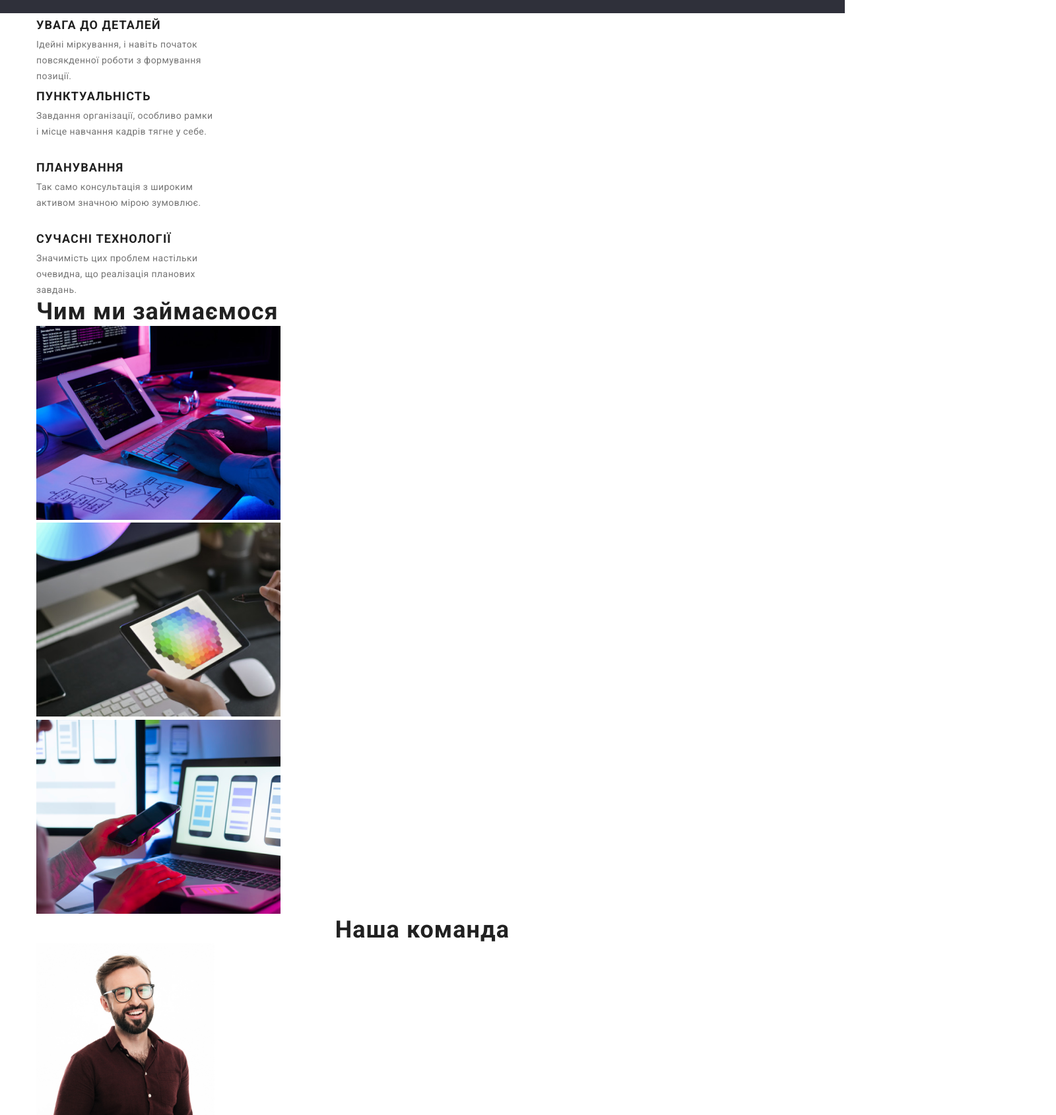
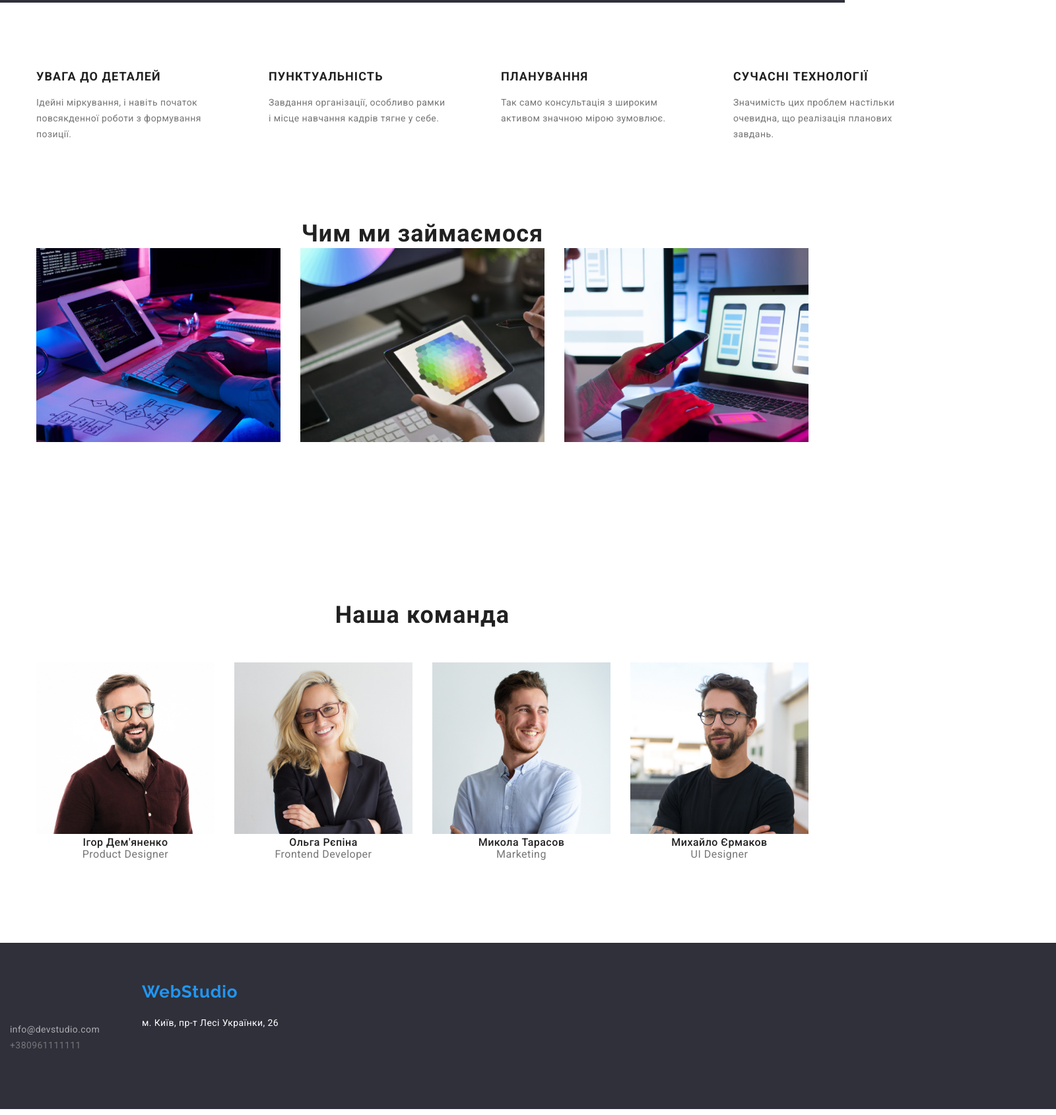
Before and after one commit to Mark4353/WebStudio, a plain HTML site: page index.html in a window 1280 px wide. Shown: the part 660-2350 px from the top of the page at 66% size, 1600 px wide, since content can reach past the window. Drawn offline with nearby package versions, Linux system fonts and the light colour scheme.

Commit message:
flex-box

```diff
--- a/css/style.css
+++ b/css/style.css
@@ -8,9 +8,7 @@
 body{
   font-family: "Roboto";
 }
-.header{
 
-}
 .header-logo {
   color: var(--blue-color);
   font-size: 26px;
@@ -25,6 +23,7 @@ align-items: baseline;
 .header-pages{
   display: flex;
   align-items: baseline;
+  gap: 50px;
 
 }
 
@@ -33,8 +32,6 @@ align-items: baseline;
   font-size: 14px;
   font-weight: 500;
   letter-spacing: 0.28px;
-
-
 
 }
 
@@ -48,14 +45,17 @@ align-items: baseline;
 
 }
 
+.header-contacts{
+  display: flex;
+  gap: 50px;
+  justify-content: end;
+}
+
 .header-contact {
   color: #2196f3;
   font-size: 14px;
   font-weight: 500;
   letter-spacing: 0.28px;
-  justify-content: flex-end;
-  display: flex;
-  align-items: baseline;
 
 }
 
@@ -64,6 +64,7 @@ align-items: baseline;
   font-size: 14px;
   font-weight: 500;
   letter-spacing: 0.28px;
+
 }
 
 .hero {
@@ -71,7 +72,10 @@ align-items: baseline;
 justify-content: center;
 height: 600px;
 display: flex;
-bottom: 10px;
+justify-content: center;
+max-width: 1600px;
+
+
 }
 
 .hero-title {
@@ -84,9 +88,8 @@ bottom: 10px;
   letter-spacing: 2.64px;
   text-transform: uppercase;
   display: flex;
-  align-items: center;
   justify-content: center;
-
+padding-top: 200px;
 }
 
 .hero-button {
@@ -96,11 +99,12 @@ bottom: 10px;
   border-radius: 6px;
   background: var(--blue-color);
   cursor: pointer;
-
+  margin-top: 30px;
 }
 
-.info{
-
+.info-list {
+  display: flex;
+  gap: 30px;
 }
 
 .info-title {
@@ -110,6 +114,9 @@ bottom: 10px;
   font-weight: 700;
   letter-spacing: 0.42px;
   text-transform: uppercase;
+  align-items: baseline;
+  margin-top: 94px;
+  margin-bottom: 10px;
 }
 
 .info-text {
@@ -120,6 +127,9 @@ bottom: 10px;
   font-weight: 400;
   line-height: 1.71;
   letter-spacing: 0.42px;
+  align-items: baseline;
+  display: flex;
+
 }
 
 .work-title {
@@ -127,7 +137,14 @@ bottom: 10px;
   font-size: 36px;
   font-weight: 700;
   letter-spacing: 1.08px;
+  text-align: center;
+  padding-top: 118px;
 
+}
+
+.work-list{
+  display: flex;
+  gap: 30px;
 }
 
 .work-photo1 {
@@ -151,7 +168,14 @@ bottom: 10px;
   font-size: 36px;
   font-weight: 700;
   letter-spacing: 1.08px;
-  text-align: center
+  text-align: center;
+  padding-top: 188px;
+}
+
+.team{
+  display: flex;
+  gap: 30px;
+  padding-top: 50px;
 }
 
 .team-photo1 {
@@ -198,6 +222,7 @@ bottom: 10px;
   font-size: 16px;
   font-weight: 400;
   letter-spacing: 0.48px;
+  text-align: center;
 }
 
 .footer-text {
@@ -206,6 +231,8 @@ bottom: 10px;
   font-weight: 700;
   letter-spacing: 0.78px;
   font-family: "Raleway";
+  margin-top: 124px;
+  padding-top: 60px;
 }
 
 .footer-address {
@@ -216,6 +243,8 @@ bottom: 10px;
   font-weight: 400;
   line-height: 1.71;
   letter-spacing: 0.42px;
+  padding-top: 20px;
+
 }
 
 .footer-contact {
@@ -226,6 +255,7 @@ bottom: 10px;
   font-weight: 400;
   line-height: 1.71;
   letter-spacing: 0.42px;
+  padding-top: 9px;
 }
 
 .footer-contact1 {
@@ -236,10 +266,17 @@ bottom: 10px;
   font-weight: 400;
   line-height: 1.71;
   letter-spacing: 0.42px;
+  padding-top: 9px;
+}
+
+.footer-list{
+text-align: start;
 }
 
 .footer-color {
   background-color: #2f303a;
+  height: 252px;
+  width: 1600px;
 }
 
 .main-button1 {
```
